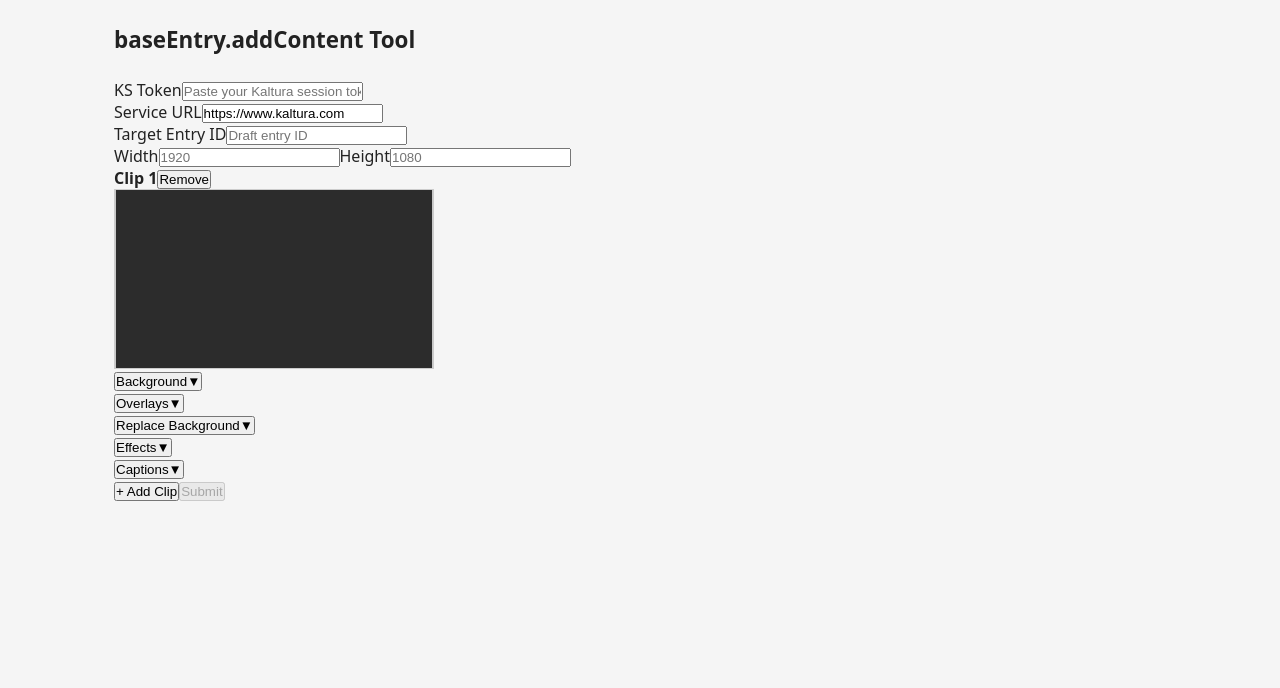
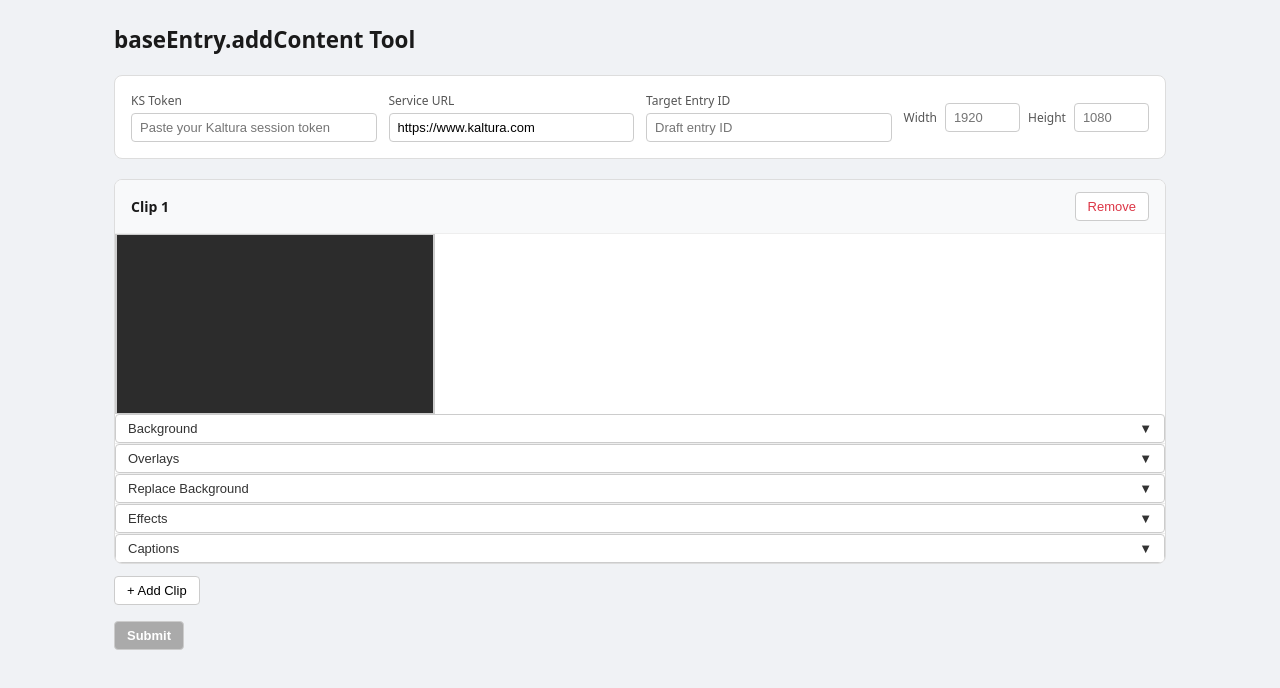
Before and after one commit to benshkme/mediaAPI, a React (Vite) app: page / in a window 1280 px wide. Shown: the top 688 px of the page. Built offline with nearby package versions, Linux system fonts and the light colour scheme.

Commit message:
feat: add full CSS styling

```diff
--- a/src/App.css
+++ b/src/App.css
@@ -1,4 +1,52 @@
 * { box-sizing: border-box; margin: 0; padding: 0; }
-body { font-family: system-ui, sans-serif; background: #f5f5f5; color: #222; }
+body { font-family: system-ui, -apple-system, sans-serif; background: #f0f2f5; color: #1a1a1a; font-size: 14px; }
+
 .app { max-width: 1100px; margin: 0 auto; padding: 24px; }
-h1 { font-size: 1.4rem; margin-bottom: 24px; }
+h1 { font-size: 1.4rem; font-weight: 600; margin-bottom: 20px; }
+h2 { font-size: 1.1rem; font-weight: 600; margin-bottom: 12px; }
+
+.config-bar { background: #fff; border: 1px solid #ddd; border-radius: 8px; padding: 16px; margin-bottom: 20px; display: flex; flex-wrap: wrap; gap: 12px; }
+
+.field { display: flex; flex-direction: column; gap: 4px; flex: 1; min-width: 180px; }
+.field--inline { flex-direction: row; align-items: center; gap: 8px; }
+.field label { font-size: 12px; font-weight: 500; color: #555; }
+.field input, .field select { border: 1px solid #ccc; border-radius: 4px; padding: 6px 8px; font-size: 13px; width: 100%; }
+.field input:focus, .field select:focus { outline: none; border-color: #007bff; box-shadow: 0 0 0 2px rgba(0,123,255,.15); }
+.error { color: #dc3545; font-size: 12px; margin-top: 2px; }
+
+.clips { display: flex; flex-direction: column; gap: 16px; margin-bottom: 12px; }
+
+.clip-card { background: #fff; border: 1px solid #ddd; border-radius: 8px; overflow: hidden; }
+.clip-card-header { display: flex; justify-content: space-between; align-items: center; padding: 12px 16px; background: #f8f9fa; border-bottom: 1px solid #eee; }
+.clip-card-header strong { font-size: 14px; }
+.clip-card-header button { font-size: 12px; color: #dc3545; background: none; border: none; cursor: pointer; }
+
+.collapsible { border-bottom: 1px solid #eee; }
+.collapsible:last-child { border-bottom: none; }
+.collapsible-header { width: 100%; display: flex; justify-content: space-between; align-items: center; padding: 10px 16px; background: none; border: none; cursor: pointer; font-size: 13px; font-weight: 500; color: #333; }
+.collapsible-header:hover { background: #f8f9fa; }
+.collapsible-body { padding: 12px 16px; border-top: 1px solid #f0f0f0; }
+
+.section-fields { display: flex; flex-wrap: wrap; gap: 10px; }
+
+.overlay-row { background: #f8f9fa; border: 1px solid #e9ecef; border-radius: 6px; padding: 10px; margin-bottom: 8px; display: flex; flex-wrap: wrap; gap: 8px; align-items: flex-end; }
+.effect-row { display: flex; gap: 8px; align-items: flex-end; margin-bottom: 8px; }
+
+button[type=button] { padding: 6px 12px; border-radius: 4px; border: 1px solid #ccc; background: #fff; cursor: pointer; font-size: 13px; }
+button[type=button]:hover { background: #f0f0f0; }
+
+.submit-btn { display: block; margin: 16px 0; padding: 10px 28px; background: #007bff; color: #fff; border: none; border-radius: 6px; font-size: 14px; font-weight: 600; cursor: pointer; }
+.submit-btn:disabled { background: #aaa; cursor: not-allowed; }
+.submit-btn:hover:not(:disabled) { background: #0056b3; }
+
+.results-panel { background: #fff; border: 1px solid #ddd; border-radius: 8px; padding: 20px; margin-top: 20px; }
+.status-badge { display: inline-block; padding: 4px 10px; border-radius: 12px; font-size: 12px; font-weight: 600; margin-bottom: 12px; }
+.status-badge--submitting, .status-badge--converting { background: #fff3cd; color: #856404; }
+.status-badge--ready { background: #d1e7dd; color: #0f5132; }
+.status-badge--error { background: #f8d7da; color: #842029; }
+
+.api-error { background: #f8d7da; border: 1px solid #f5c2c7; border-radius: 4px; padding: 10px 14px; margin-bottom: 12px; color: #842029; font-size: 13px; }
+.json-block { margin-bottom: 12px; }
+.json-block pre { background: #f8f9fa; border: 1px solid #e9ecef; border-radius: 4px; padding: 12px; font-size: 11px; overflow: auto; max-height: 300px; margin-top: 8px; }
+.player-wrapper { margin-top: 16px; }
+.player-wrapper iframe { border: none; border-radius: 4px; }
```
